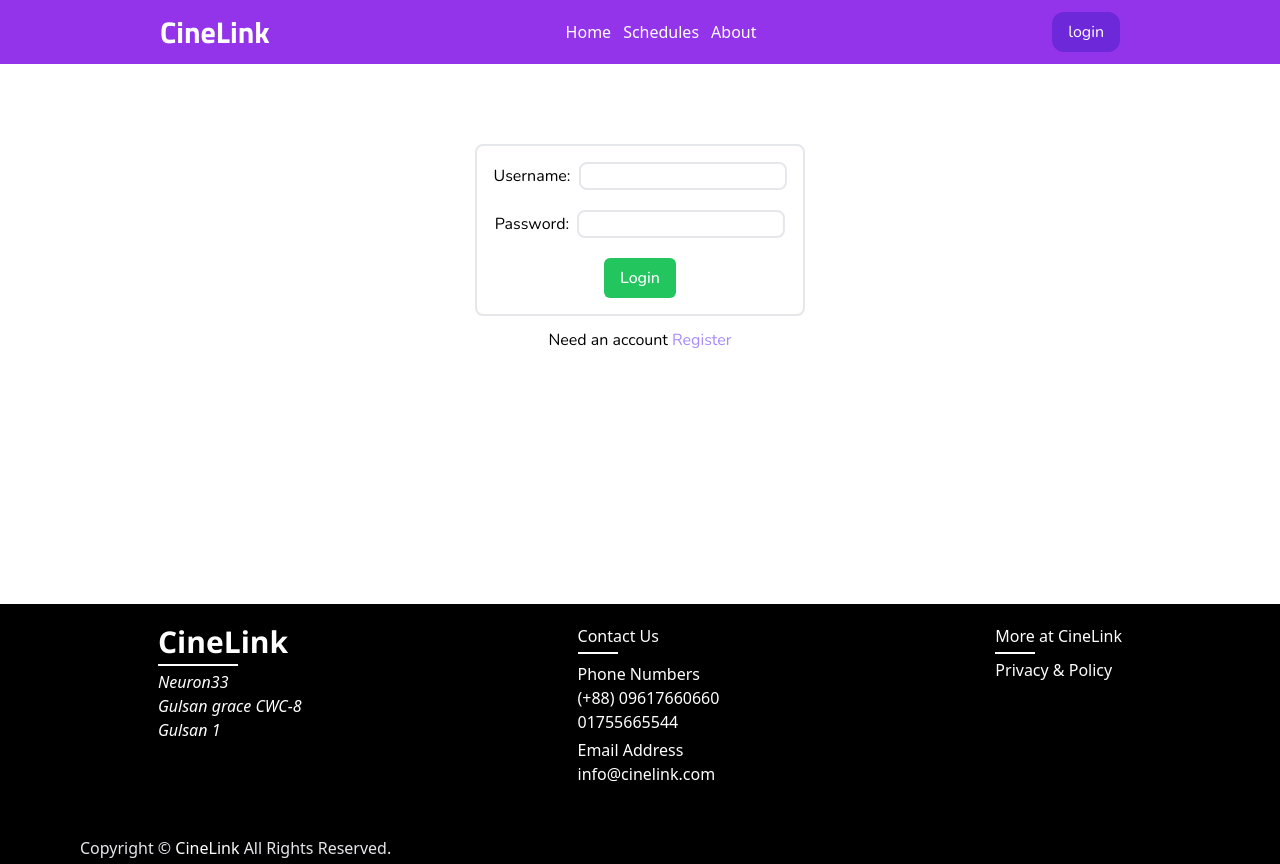
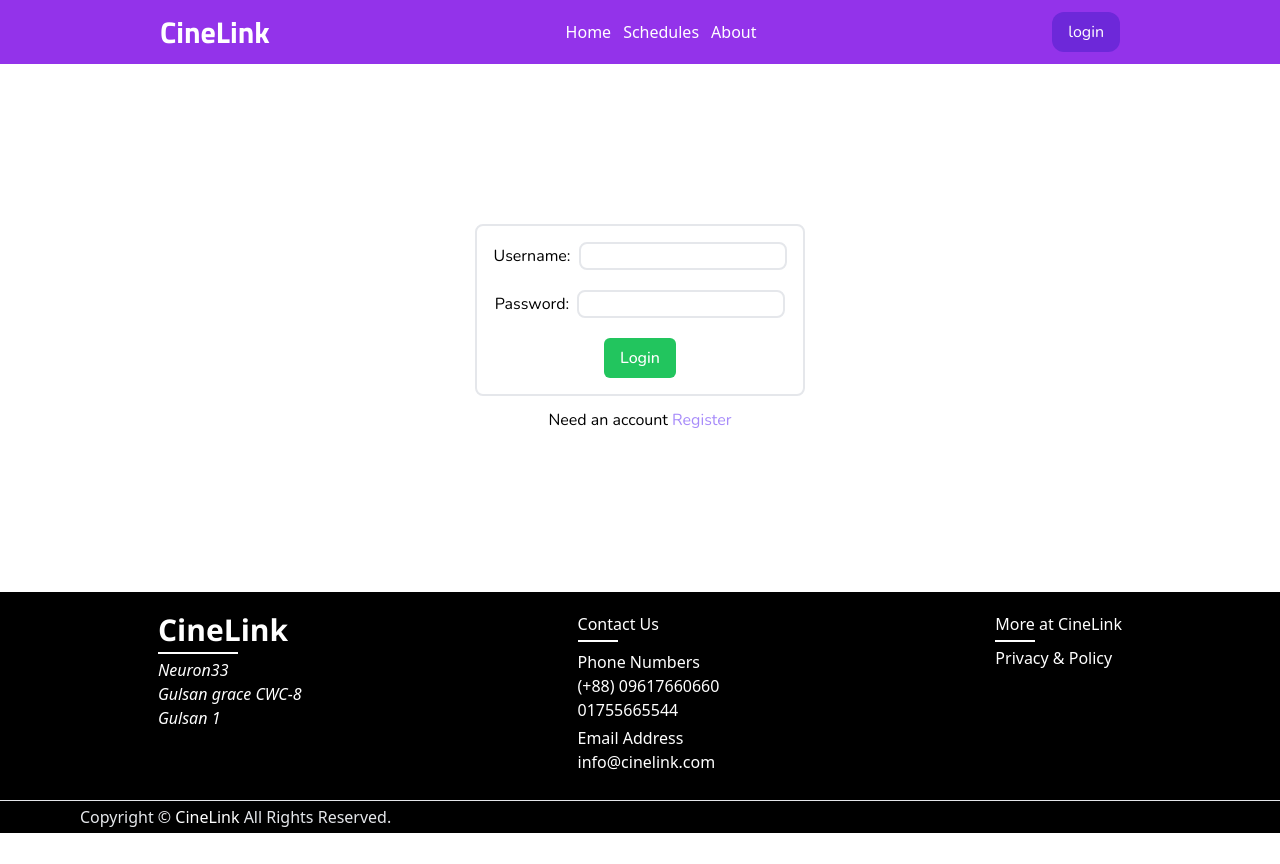
Before and after one commit to Praptomark/CineLinkFrontend, a SvelteKit app: page /forAuth/login in a window 1280 px wide. After the commit the page ends 833 px from the top, so only its background shows below. Built offline with nearby package versions, Linux system fonts and the light colour scheme.

Commit message:
changed css

```diff
--- a/src/routes/+layout.svelte
+++ b/src/routes/+layout.svelte
@@ -8,7 +8,7 @@
     authenticated.subscribe(authen => is_Authenticated = authen)
 </script>
 
-<div class="flex flex-col h-screen justify-between">
+
 <nav class="fixed w-full flex items-center justify-around bg-purple-600 text-white p-3 -mt-[4rem]">
     <h1 class="font-titilliumweb text-3xl font-bold cursor-default">CineLink</h1>
     <ul class="flex items-center justify-around gap-3 font-medium">
@@ -41,7 +41,7 @@
 
 <slot />
 
-    <footer class="bg-black flex flex-col w-full gap-5">
+<footer class="bg-black flex flex-col w-full">
     <div class="flex justify-around h-[13rem] p-5 text-white">
         <div>
             <h1 class="font-opensans font-bold text-3xl">CineLink</h1>
@@ -63,8 +63,7 @@
             <div class="h-0 w-10 border border-white my-1"/>
             <p class="hover:text-violet-400">Privacy & Policy</p>
         </div>
-
     </div>
+    <hr>
     <div class="pl-20 py-1"><h1 class="text-gray-200">Copyright &#169; <span class="font-medium text-white">CineLink</span> All Rights Reserved.</h1></div>
 </footer>
-</div>
--- a/src/routes/forAuth/login/+page.svelte
+++ b/src/routes/forAuth/login/+page.svelte
@@ -44,7 +44,7 @@
     }
 </script>
 
-<div class="flex flex-col items-center justify-center py-20 gap-3">
+<div class="flex flex-col items-center justify-center py-[10rem] gap-3">
     {#if login_error}
         <h1 class="font-nunito">Account with {username} not found</h1>
     {/if}
--- a/src/routes/forAuth/register/+page.svelte
+++ b/src/routes/forAuth/register/+page.svelte
@@ -30,7 +30,7 @@
     }
 </script>
 
-<div class="flex flex-col items-center justify-center py-20 gap-3">
+<div class="flex flex-col items-center justify-center py-[10rem] gap-3">
     {#if register_error}
         <h1 class="font-nunito">Account with {username} already existed</h1>
     {/if}
```
Lines whose indentation alone changed are shown as unchanged.
